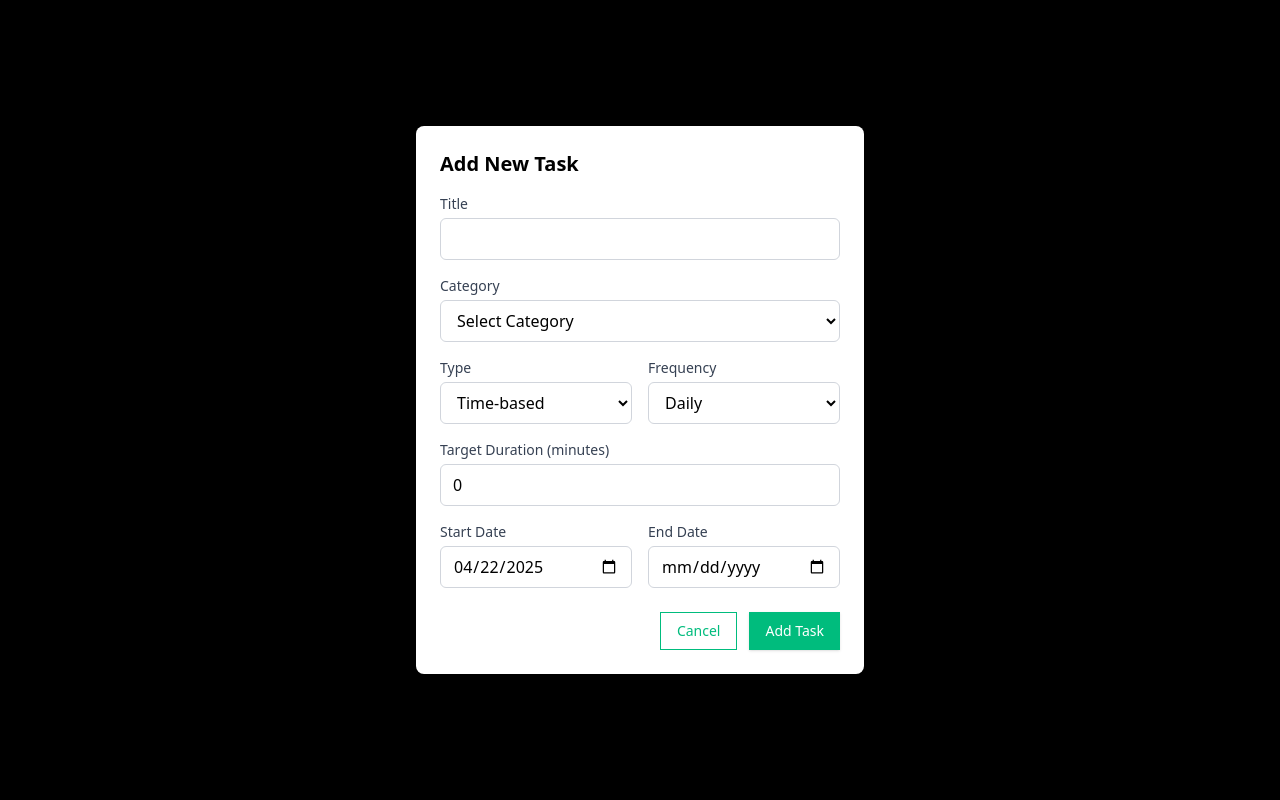
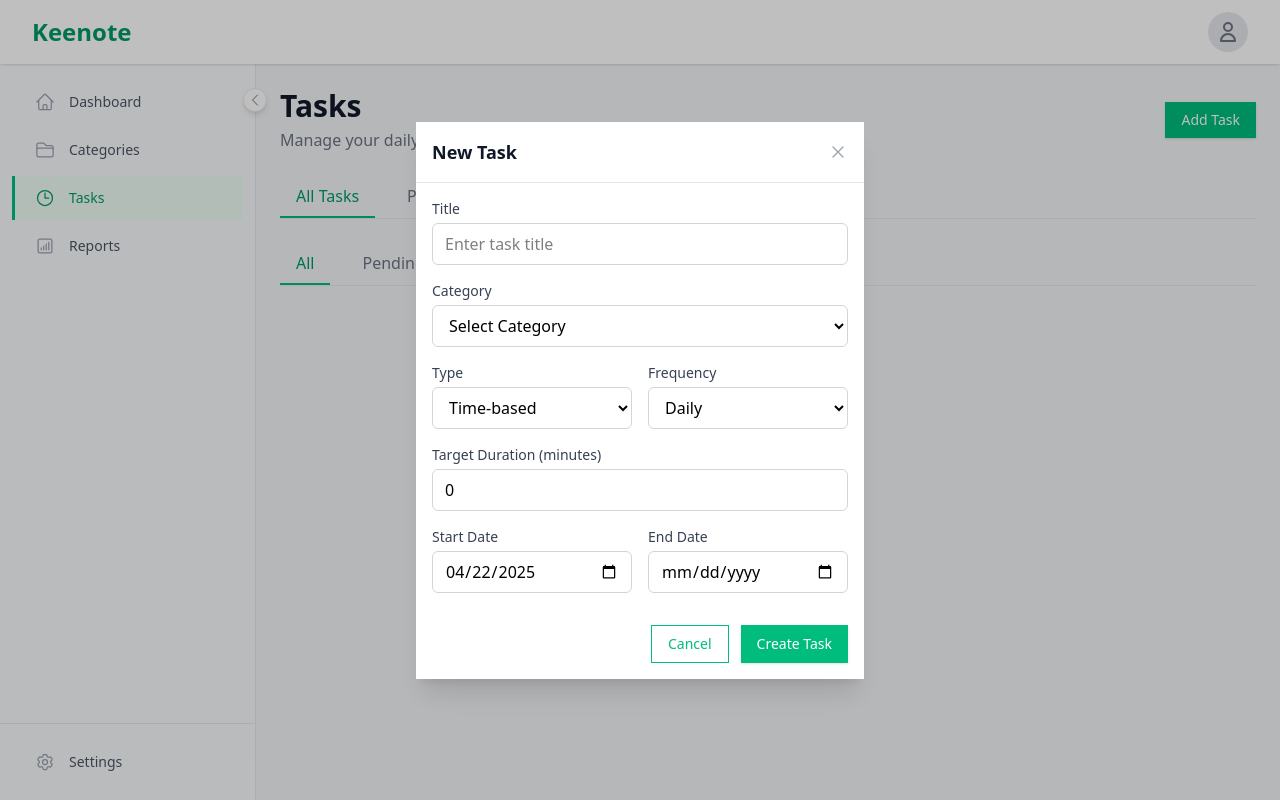
Before and after one commit to rathodrahool/keenote-frontend, a React (Vite) app: page /tasks in a window 1280 px wide. Both pictures are taken after a click on the button "Add Task". Built offline with nearby package versions, Linux system fonts and the light colour scheme.

Commit message:
fix: opicity issue on add task

```diff
--- a/src/features/tasks/components/TaskFormModal.tsx
+++ b/src/features/tasks/components/TaskFormModal.tsx
@@ -1,4 +1,5 @@
 import React, { useState, useEffect } from 'react';
+import { XMarkIcon } from '@heroicons/react/24/outline';
 import { Button } from '../../../components/common/Button';
 import { Task, TaskType, TaskFrequency } from '../../../types/task';
 import { useCategories } from '../../../context/CategoryContext';
@@ -54,12 +55,24 @@ export const TaskFormModal = ({
   };
 
   return (
-    <div className="fixed inset-0 bg-black bg-opacity-50 flex items-center justify-center z-50">
-      <div className="bg-white rounded-lg p-6 w-full max-w-md">
-        <h2 className="text-xl font-semibold mb-4">
-          {editingTask ? 'Edit Task' : 'Add New Task'}
+    <div className="fixed inset-0 z-50">
+      <div className="fixed inset-0 bg-black/25" onClick={onClose} />
+      <div className="fixed inset-0 overflow-y-auto">
+        <div className="flex min-h-full items-center justify-center p-4">
+          <div className="bg-white w-full max-w-md shadow-xl">
+            {/* Header */}
+            <div className="flex items-center justify-between p-4 border-b border-gray-200">
+              <h2 className="text-lg font-semibold text-gray-900">
+                {editingTask ? 'Edit Task' : 'New Task'}
               </h2>
-        <form onSubmit={handleSubmit} className="space-y-4">
+              <button onClick={onClose} className="text-gray-400 hover:text-gray-500">
+                <XMarkIcon className="w-5 h-5" />
+              </button>
+            </div>
+
+            {/* Form */}
+            <form onSubmit={handleSubmit}>
+              <div className="p-4 space-y-4">
                 <div>
                   <label className="block text-sm font-medium text-gray-700 mb-1">
                     Title
@@ -68,7 +81,9 @@ export const TaskFormModal = ({
                     type="text"
                     value={formData.title}
                     onChange={(e) => setFormData({ ...formData, title: e.target.value })}
-              className="w-full border border-gray-300 rounded-md px-3 py-2"
+                    className="w-full border border-gray-300 rounded-md px-3 py-2
+                      focus:ring-2 focus:ring-emerald-500 focus:border-emerald-500"
+                    placeholder="Enter task title"
                     required
                   />
                 </div>
@@ -80,7 +95,8 @@ export const TaskFormModal = ({
                   <select
                     value={formData.categoryId}
                     onChange={(e) => setFormData({ ...formData, categoryId: e.target.value })}
-              className="w-full border border-gray-300 rounded-md px-3 py-2"
+                    className="w-full border border-gray-300 rounded-md px-3 py-2
+                      focus:ring-2 focus:ring-emerald-500 focus:border-emerald-500"
                     required
                   >
                     <option value="">Select Category</option>
@@ -100,7 +116,8 @@ export const TaskFormModal = ({
                     <select
                       value={formData.type}
                       onChange={(e) => setFormData({ ...formData, type: e.target.value as TaskType })}
-                className="w-full border border-gray-300 rounded-md px-3 py-2"
+                      className="w-full border border-gray-300 rounded-md px-3 py-2
+                        focus:ring-2 focus:ring-emerald-500 focus:border-emerald-500"
                     >
                       <option value="time-based">Time-based</option>
                       <option value="yes-no">Yes/No</option>
@@ -114,7 +131,8 @@ export const TaskFormModal = ({
                     <select
                       value={formData.frequency}
                       onChange={(e) => setFormData({ ...formData, frequency: e.target.value as TaskFrequency })}
-                className="w-full border border-gray-300 rounded-md px-3 py-2"
+                      className="w-full border border-gray-300 rounded-md px-3 py-2
+                        focus:ring-2 focus:ring-emerald-500 focus:border-emerald-500"
                     >
                       <option value="daily">Daily</option>
                       <option value="weekly">Weekly</option>
@@ -133,7 +151,8 @@ export const TaskFormModal = ({
                       type="number"
                       value={formData.targetDuration}
                       onChange={(e) => setFormData({ ...formData, targetDuration: Number(e.target.value) })}
-                className="w-full border border-gray-300 rounded-md px-3 py-2"
+                      className="w-full border border-gray-300 rounded-md px-3 py-2
+                        focus:ring-2 focus:ring-emerald-500 focus:border-emerald-500"
                       min="1"
                     />
                   </div>
@@ -148,7 +167,8 @@ export const TaskFormModal = ({
                       type="number"
                       value={formData.maxCompletions}
                       onChange={(e) => setFormData({ ...formData, maxCompletions: Number(e.target.value) })}
-                className="w-full border border-gray-300 rounded-md px-3 py-2"
+                      className="w-full border border-gray-300 rounded-md px-3 py-2
+                        focus:ring-2 focus:ring-emerald-500 focus:border-emerald-500"
                       min="1"
                     />
                   </div>
@@ -163,7 +183,8 @@ export const TaskFormModal = ({
                       type="date"
                       value={formData.startDate}
                       onChange={(e) => setFormData({ ...formData, startDate: e.target.value })}
-                className="w-full border border-gray-300 rounded-md px-3 py-2"
+                      className="w-full border border-gray-300 rounded-md px-3 py-2
+                        focus:ring-2 focus:ring-emerald-500 focus:border-emerald-500"
                       required
                     />
                   </div>
@@ -176,21 +197,25 @@ export const TaskFormModal = ({
                       type="date"
                       value={formData.endDate}
                       onChange={(e) => setFormData({ ...formData, endDate: e.target.value })}
-                className="w-full border border-gray-300 rounded-md px-3 py-2"
+                      className="w-full border border-gray-300 rounded-md px-3 py-2
+                        focus:ring-2 focus:ring-emerald-500 focus:border-emerald-500"
                     />
                   </div>
                 </div>
 
-          <div className="flex justify-end space-x-3 mt-6">
-            <Button variant="secondary" onClick={onClose} type="button">
+                <div className="flex justify-end space-x-3 pt-4">
+                  <Button variant="secondary" type="button" onClick={onClose}>
                     Cancel
                   </Button>
-            <Button variant="primary" type="submit">
-              {editingTask ? 'Update Task' : 'Add Task'}
+                  <Button type="submit">
+                    {editingTask ? 'Save Changes' : 'Create Task'}
                   </Button>
+                </div>
               </div>
             </form>
           </div>
         </div>
+      </div>
+    </div>
   );
 };
```
Lines whose indentation alone changed are shown as unchanged.
